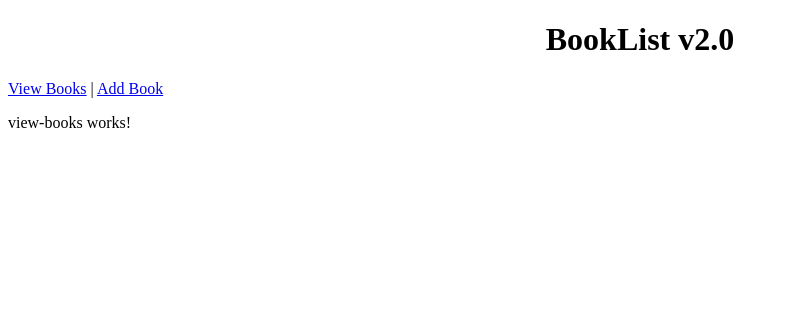
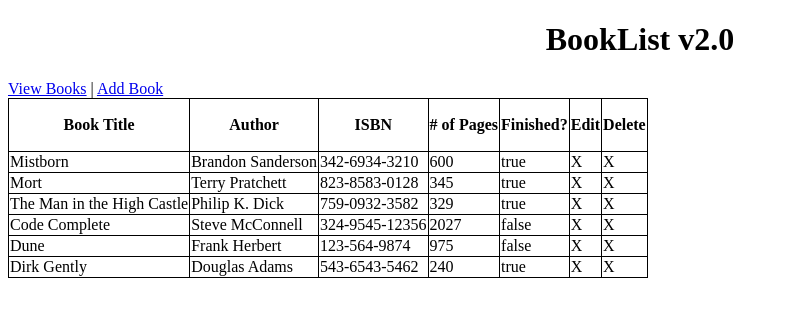
Before and after one commit to coreyknapp/angularbooklist, an Angular app: page /viewBooks in a window 1280 px wide. Shown: the top 316 px of the page, without its empty margins (0-788 px from the left). Built offline with nearby package versions, Linux system fonts and the light colour scheme.

Commit message:
Flesh out bookService and viewBooks component

```diff
--- a/src/app/book-service.service.ts
+++ b/src/app/book-service.service.ts
@@ -1,9 +1,24 @@
 import { Injectable } from '@angular/core';
+import { Book } from './book';
+import { Observable, of } from 'rxjs';
 
+const bookArray:Book[] = [
+  {id: 1, title: "Mistborn", author: "Brandon Sanderson", isbn: "342-6934-3210", pages: 600, finished: true},
+  {id: 2, title: "Mort", author: "Terry Pratchett", isbn: "823-8583-0128", pages: 345, finished: true},
+  {id: 3, title: "The Man in the High Castle", author: "Philip K. Dick", isbn: "759-0932-3582", pages: 329, finished: true},
+  {id: 4, title: "Code Complete", author: "Steve McConnell", isbn: "324-9545-12356", pages: 2027, finished: false},
+  {id: 5, title: "Dune", author: "Frank Herbert", isbn: "123-564-9874", pages: 975, finished: false},
+  {id: 6, title: "Dirk Gently", author: "Douglas Adams", isbn: "543-6543-5462", pages: 240, finished: true}
+];
 @Injectable({
   providedIn: 'root'
 })
-export class BookServiceService {
+export class BookService {
+  getBook(id:number):Observable<Book>{
+    return of(bookArray.find(book => book.id === id));
+  }
 
-  constructor() { }
+  getBooks():Observable<Book[]>{
+    return of(bookArray);
+  }
 }
--- /dev/null
+++ b/src/app/book.ts
@@ -0,0 +1,8 @@
+export class Book {
+    id: number;
+    title: string;
+    author: string;
+    isbn: string;
+    pages: number;
+    finished: boolean;
+}
--- a/src/app/view-books/view-books.component.css
+++ b/src/app/view-books/view-books.component.css
@@ -0,0 +1,9 @@
+table, td, th {
+    border: 1px solid black;
+}
+table {
+    border-collapse: collapse;
+}
+th {
+    height: 50px;
+}
--- a/src/app/view-books/view-books.component.html
+++ b/src/app/view-books/view-books.component.html
@@ -1 +1,20 @@
-<p>view-books works!</p>
+<table>
+    <tr>
+        <th>Book Title</th>
+        <th>Author</th>
+        <th>ISBN</th>
+        <th># of Pages</th>
+        <th>Finished?</th>
+        <th>Edit</th>
+        <th>Delete</th>
+    </tr>
+    <tr *ngFor="let book of books">
+        <td>{{book.title}}</td>
+        <td>{{book.author}}</td>
+        <td>{{book.isbn}}</td>
+        <td>{{book.pages}}</td>
+        <td>{{book.finished}}</td>
+        <td>X</td>
+        <td>X</td>
+    </tr>
+</table>
--- a/src/app/view-books/view-books.component.ts
+++ b/src/app/view-books/view-books.component.ts
@@ -1,4 +1,6 @@
 import { Component, OnInit } from '@angular/core';
+import { Book } from '../book';
+import { BookService } from '../book-service.service';
 
 @Component({
   selector: 'app-view-books',
@@ -6,10 +8,14 @@ import { Component, OnInit } from '@angular/core';
   styleUrls: ['./view-books.component.css']
 })
 export class ViewBooksComponent implements OnInit {
-
-  constructor() { }
+  books:Book[] = [];
+  constructor(private bookService:BookService) { }
 
   ngOnInit() {
+    this.fillBooksArray();
   }
 
+  fillBooksArray(): void {
+    this.bookService.getBooks().subscribe(value => this.books = value);
+  }
 }
```
